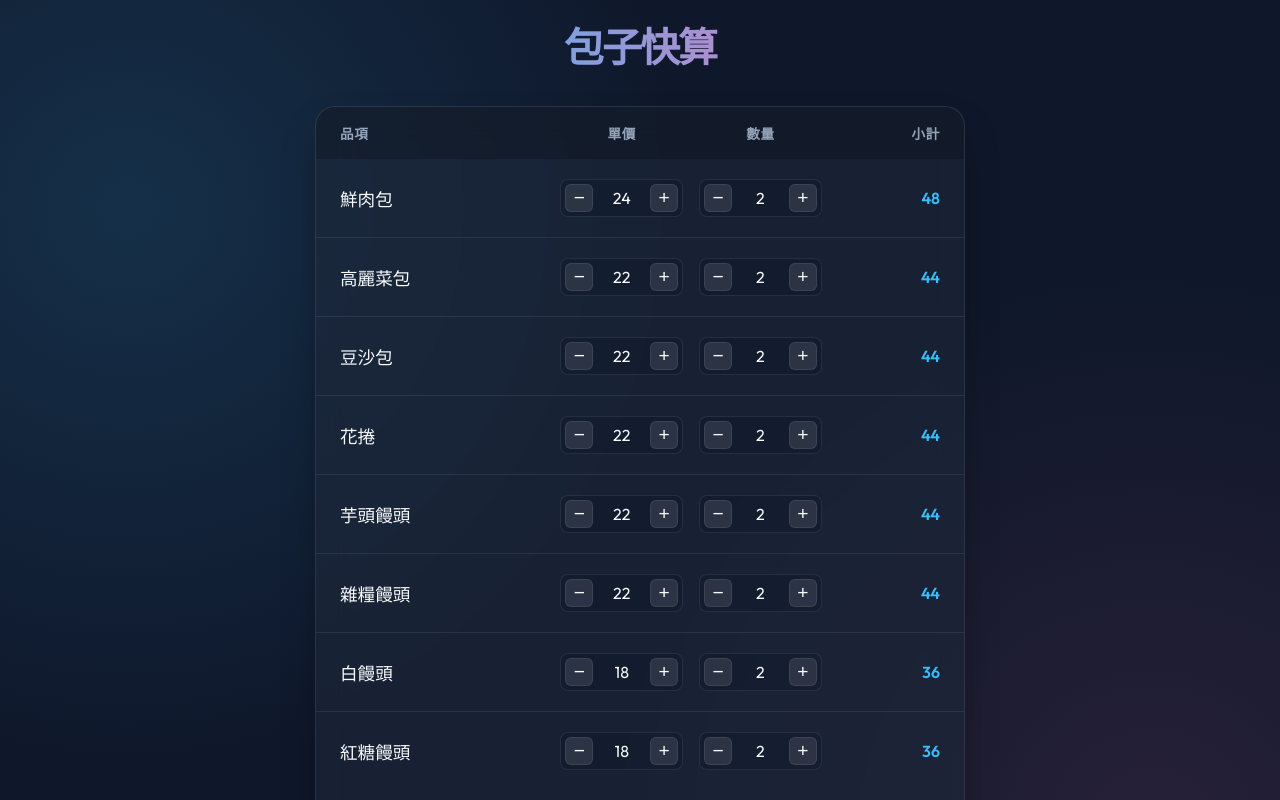
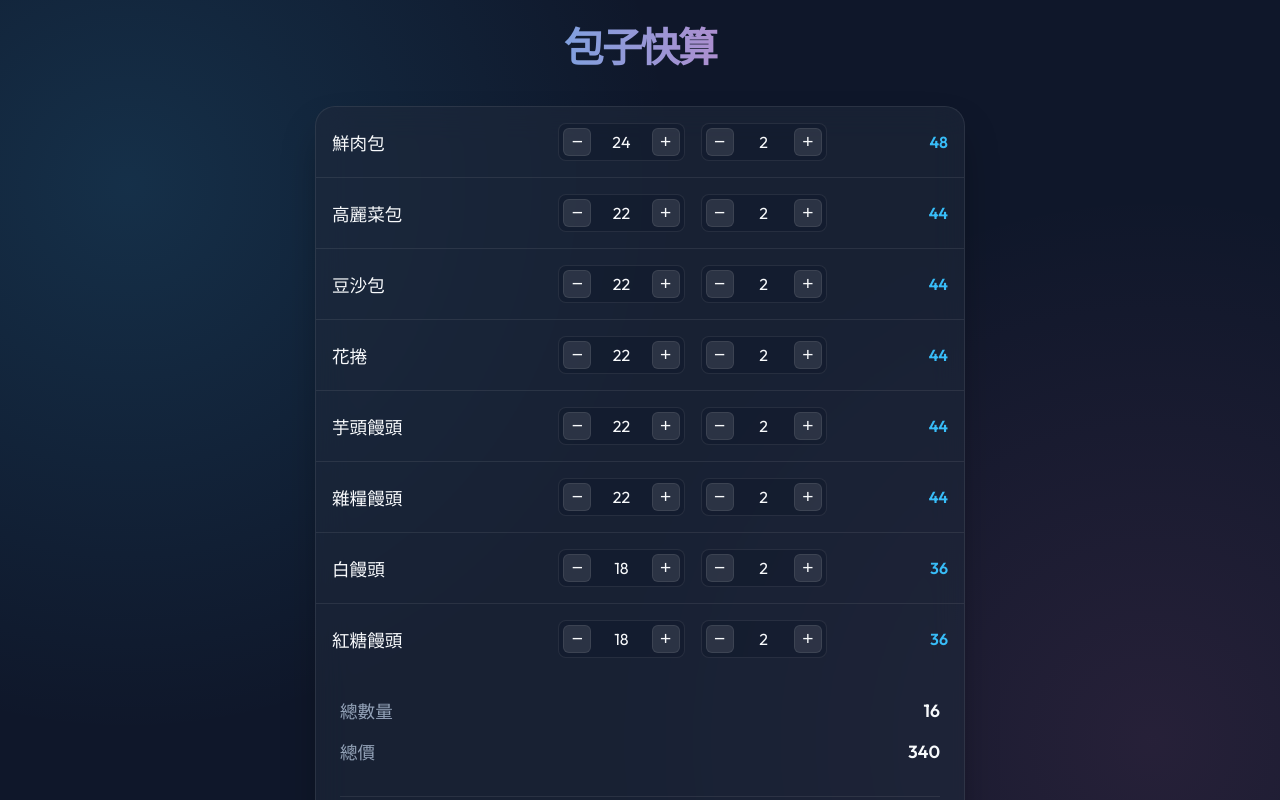
Before and after one commit to ginolee218/baozi-calculator, a React (Vite) app: page / in a window 1280 px wide. Shown: the top 800 px of the page. Built offline with nearby package versions, Linux system fonts and the light colour scheme.

Commit message:
modify UI

```diff
--- a/package.json
+++ b/package.json
@@ -1,7 +1,7 @@
 {
   "name": "baozi-calculator",
   "private": true,
-  "version": "0.0.0",
+  "version": "1.0.0",
   "type": "module",
   "scripts": {
     "dev": "vite",
--- a/src/App.jsx
+++ b/src/App.jsx
@@ -91,14 +91,6 @@ function App() {
       <h1 className="title">包子快算</h1>
 
       <div className="glass-card">
-        {/* Header Row */}
-        <div className="header-row">
-          <div>品項</div>
-          <div style={{ textAlign: 'center' }}>單價</div>
-          <div style={{ textAlign: 'center' }}>數量</div>
-          <div style={{ textAlign: 'right' }}>小計</div>
-        </div>
-
         {/* List */}
         <div>
           {items.map(item => (
--- a/src/index.css
+++ b/src/index.css
@@ -79,7 +79,7 @@ body {
   grid-template-columns: 2fr 1.2fr 1.2fr 1fr;
   /* Name, Price, Qty, Subtotal */
   gap: 1rem;
-  padding: 1.25rem 1.5rem;
+  padding: 1.0rem 1.0rem;
   align-items: center;
   border-bottom: 1px solid var(--border);
   transition: background 0.2s ease;
@@ -209,7 +209,7 @@ body {
     grid-template-areas:
       "name name name total"
       "price price qty qty";
-    gap: 0.75rem;
+    gap: 0.5rem;
     padding: 1rem;
   }
 
@@ -239,7 +239,7 @@ body {
   }
 
   .control-group {
-    padding: 0.5rem;
+    padding: 0.25rem;
   }
 }
 
@@ -272,7 +272,7 @@ body {
 
 /* Update control-group to accomodate buttons */
 .control-group {
-  gap: 0.5rem;
+  gap: 0.25rem;
   /* space between buttons and input */
 }
 
```
